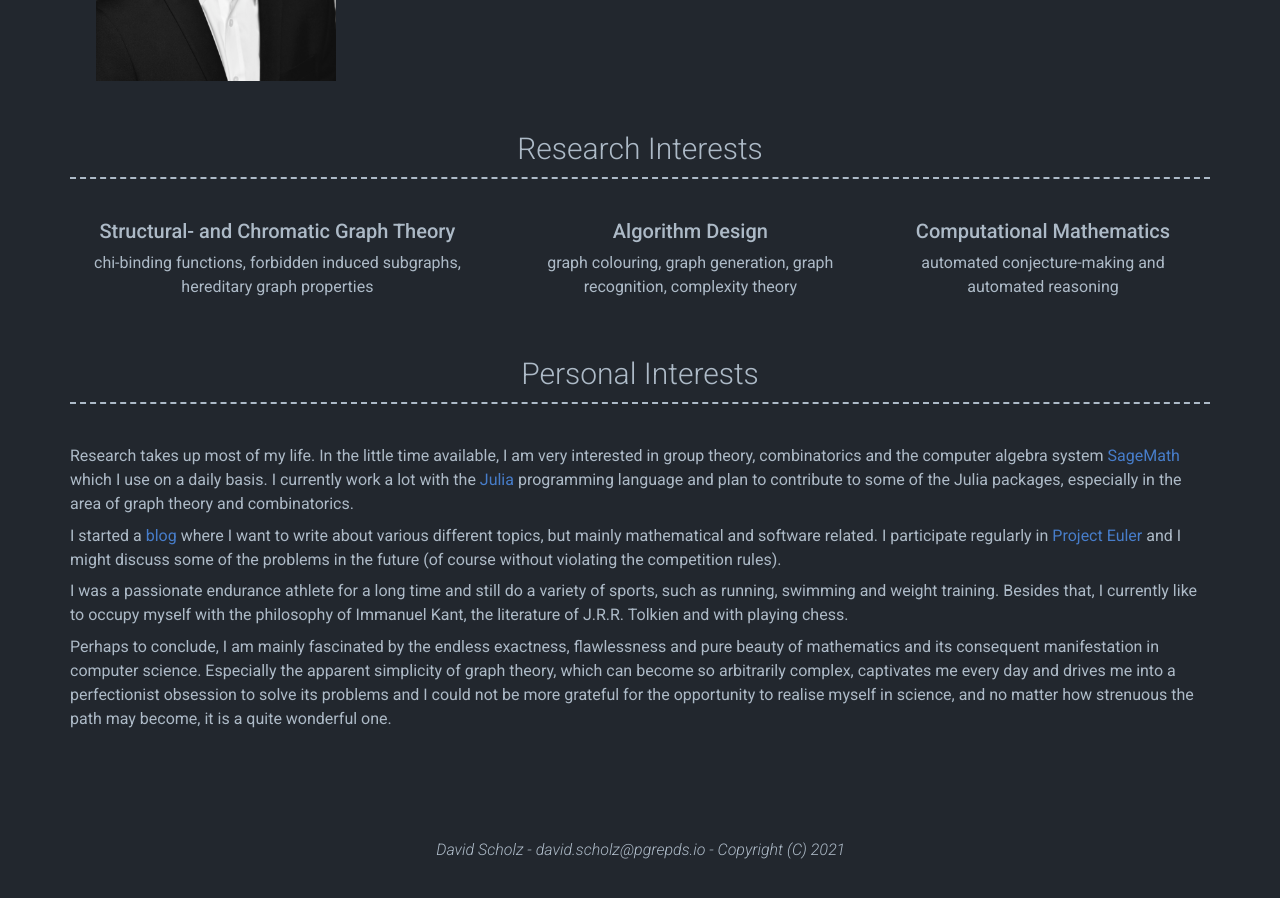
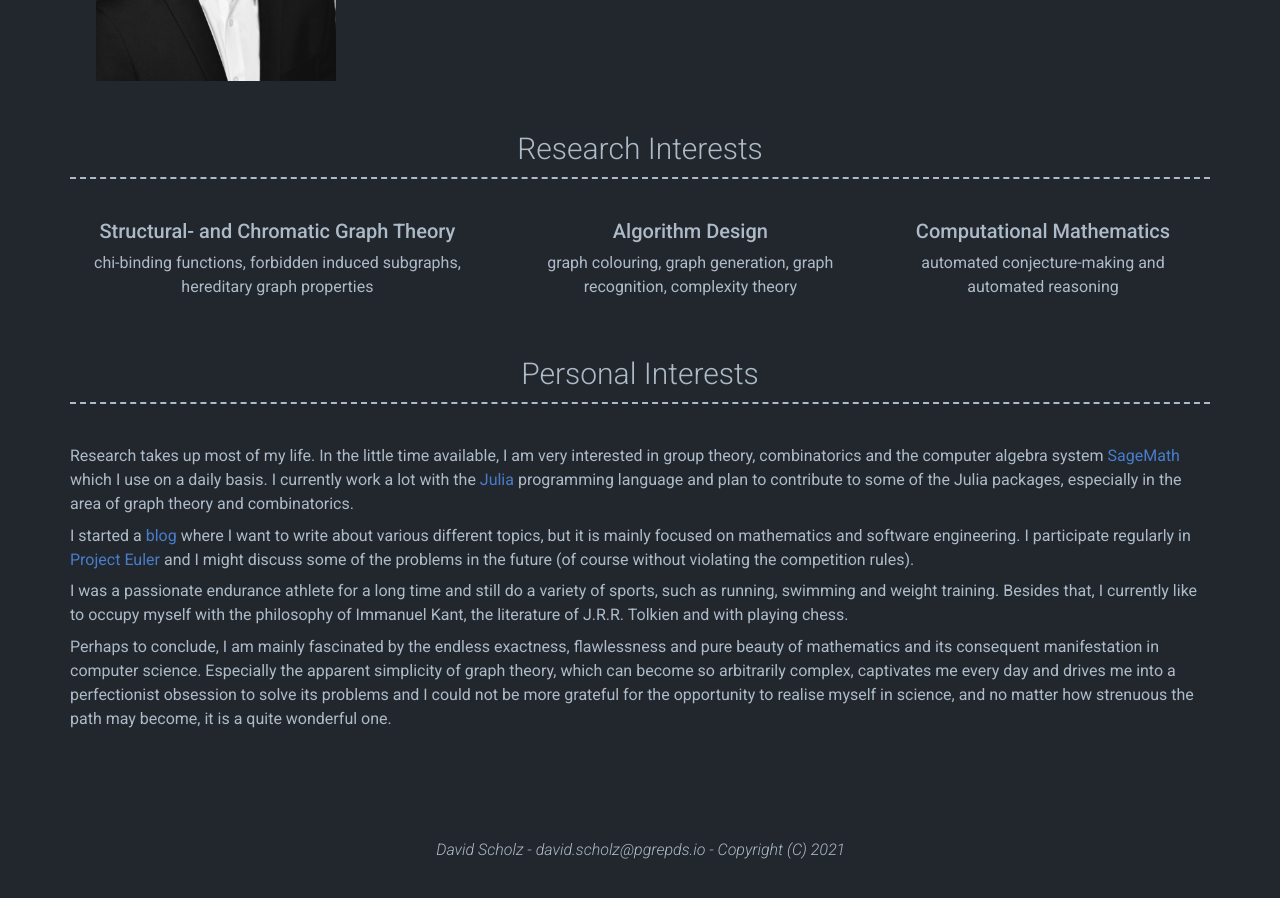
Before and after one commit to pgrepds/pgrepds.github.io, a Jekyll site: the page built from index.html, in a window 1280 px wide and 900 px high, scrolled down 805 px. Built offline with Jekyll 4.4.1, drawn with Linux system fonts in a browser that asks for light colours; nearby versions of some CDN libraries; a style sheet for code colours, icons or effects is not loaded.

Commit message:
minor changes

```diff
--- a/_data/about.yml
+++ b/_data/about.yml
@@ -19,7 +19,7 @@
   content: | # this will include new lines to allow paragraphs
     Research takes up most of my life. In the little time available, I am very interested in group theory, combinatorics and the computer algebra system [SageMath](https://www.sagemath.org/) which I use on a daily basis.  I currently work a lot with the [Julia](https://julialang.org/) programming language and plan to contribute to some of the Julia packages, especially in the area of graph theory and combinatorics.
 
-    I started a [blog](https://blog.pgrepds.io/) where I want to write about various different topics, but mainly mathematical and software related. I participate regularly in [Project Euler](https://projecteuler.net) and I might discuss some of the problems in the future (of course without violating the competition rules).
+    I started a [blog](https://blog.pgrepds.io/) where I want to write about various different topics, but it is mainly focused on mathematics and software engineering. I participate regularly in [Project Euler](https://projecteuler.net) and I might discuss some of the problems in the future (of course without violating the competition rules).
 
     I was a passionate endurance athlete for a long time and still do a variety of sports, such as running, swimming and weight training. Besides that, I currently like to occupy myself with the philosophy of Immanuel Kant, the literature of J.R.R. Tolkien and with playing chess.
 
```
